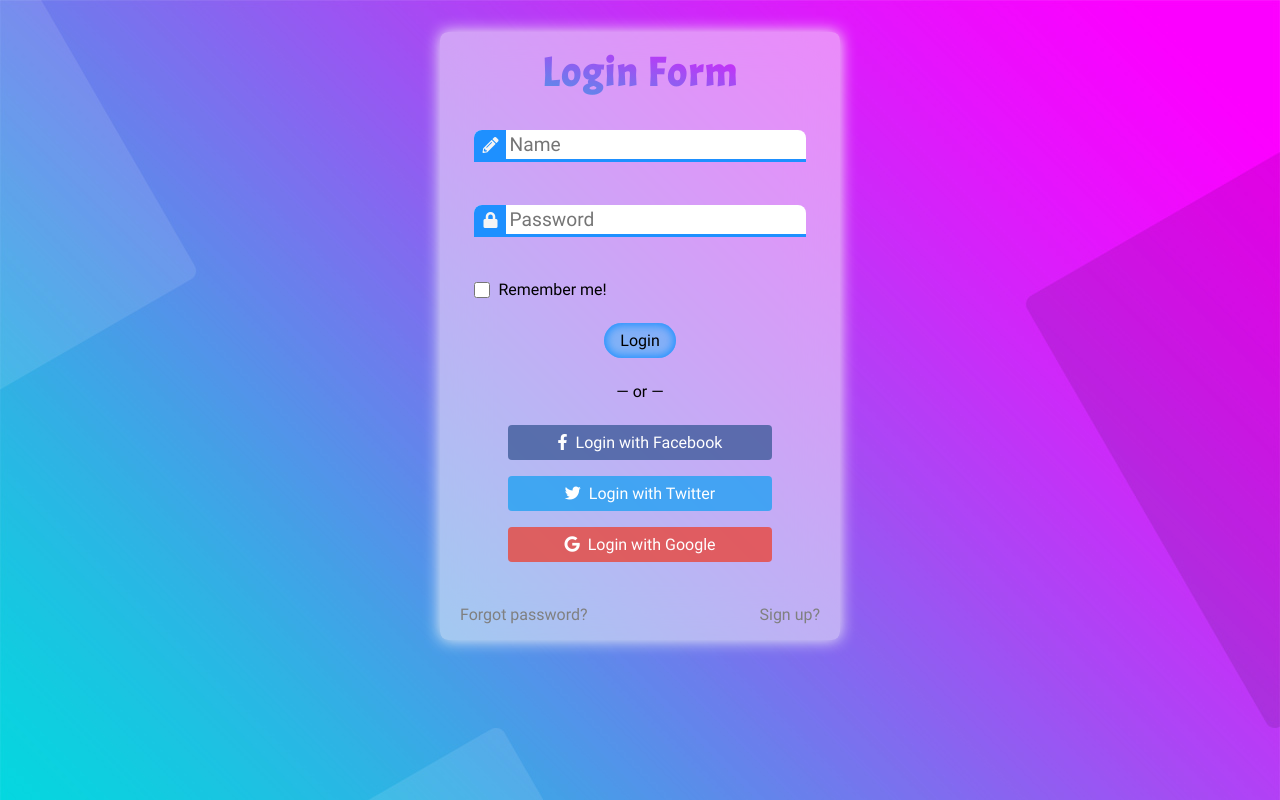
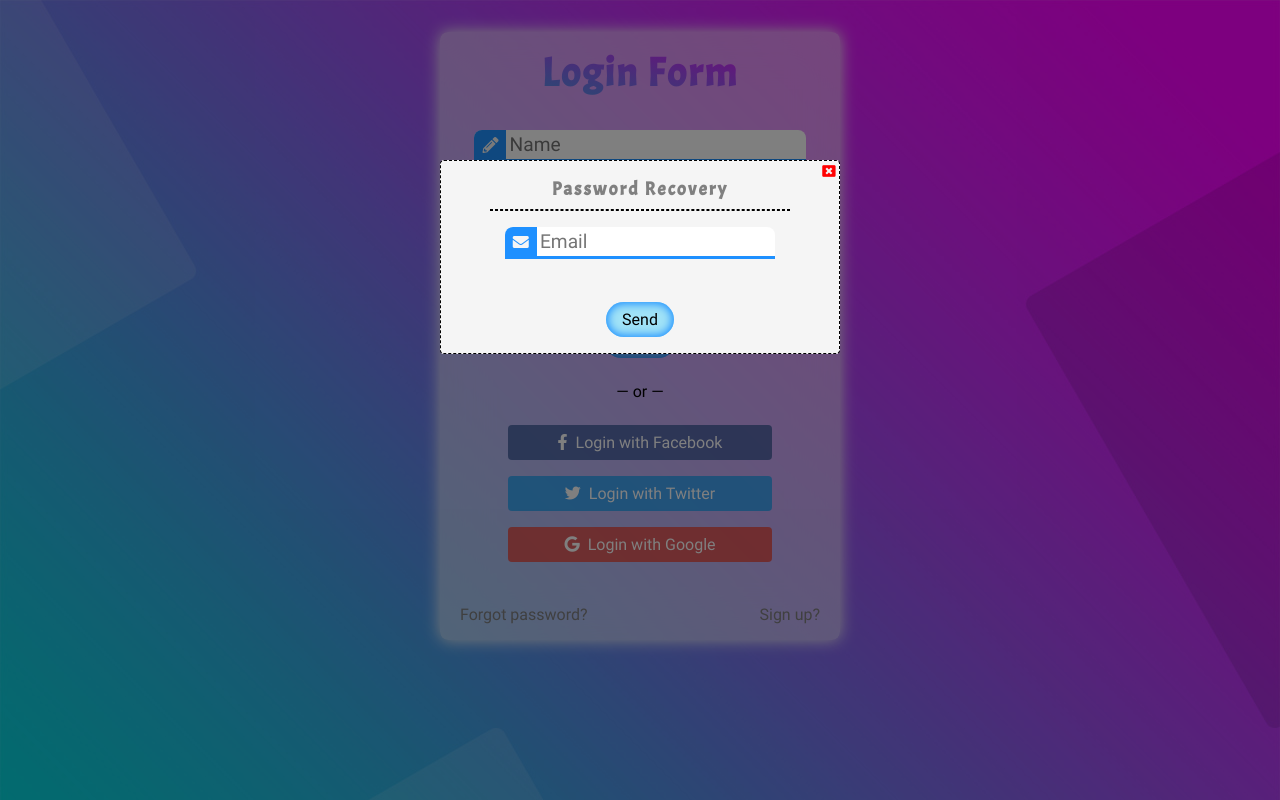
Before and after one commit to farshad-vgr/react-login-signup-form-ts, a React (Create React App) app: page / in a window 1280 px wide. Both pictures are taken after a click on the element "Forgot password?". Built offline with nearby package versions, Linux system fonts and the light colour scheme.

Commit message:
ModalBox component and password recovery added

```diff
--- a/src/App.css
+++ b/src/App.css
@@ -10,13 +10,16 @@
 
 :root {
 	--color-black: black;
+	--color-black-5: rgba(0, 0, 0, 0.5);
 	--color-gray: gray;
 	--color-lightgray: lightgray;
 	--color-whitesmoke: whitesmoke;
 	--color-white: white;
 	--color-orange: orange;
 	--color-red: red;
+	--color-blue: blue;
 	--color-dodgerblue: dodgerblue;
+	--color-transparent-skyblue: rgba(0, 190, 250, 0.35);
 
 	/* Toastify library customization */
 	--toastify-toast-width: 30vw;
@@ -55,11 +58,11 @@
   -webkit-text-fill-color: transparent;
 }
 
-.form-wrapper section {
+.form-wrapper section, .modal-box section {
 	width: 90%;
 }
 
-.form-wrapper input {
+.form-wrapper input, .modal-box input {
 	padding: 0.5rem 2.2rem;
 	width: 100%;
 	height: 2rem;
@@ -72,7 +75,7 @@
 	cursor: text;
 }
 
-.form-wrapper section small {
+.form-wrapper section small, .modal-box section small {
 	display: inline-block;
 	padding: 0 0.5rem;
 	width: 100%;
@@ -99,7 +102,7 @@
 	font-size: 1rem;
 	font-family: 'Roboto';
 	color: var(--color-black);
-	background-color: rgba(0, 190, 250, 0.35);
+	background-color: var(--color-transparent-skyblue);
 	box-shadow: 0 0 0.5rem 0.125rem var(--color-dodgerblue) inset;
 	transition: 0.5s;
 	cursor: pointer;
@@ -152,7 +155,7 @@
 	cursor: pointer;
 }
 .form-options span:hover {
-	color: blue;
+	color: var(--color-blue);
 }
 
 .content {
@@ -209,3 +212,47 @@
 	outline: none;
 	cursor: pointer;
 }
+
+.modal-backdrop {
+	position: fixed;
+	top: 0; right: 0; bottom: 0; left: 0;
+  background: var(--color-black-5);
+}
+
+.modal-box {
+	position: absolute;
+	top: 20%;
+	left: 50%;
+	transform: translateX(-50%);
+	display: flex;
+	justify-content: center;
+	align-items: center;
+	padding: 1rem 2rem;
+	width: 25rem;
+	border-radius: 0.25rem;
+	border: 1px dashed var(--color-black);
+	background-color: var(--color-whitesmoke);
+}
+
+.modal-btn {
+	position: absolute;
+	top: -0.125rem;
+	right: -0.125rem;
+	width: 1.5rem;
+	height: 1.5rem;
+	border: none;
+	color: red;
+	background-color: transparent;
+	cursor: pointer;
+}
+
+.modal-title {
+	padding-bottom: 0.5rem;
+	letter-spacing: 0.125rem;
+	font-family: "Acme", cursive;
+	color: var(--color-gray);
+}
+
+.modal-body {
+	margin-top: 1rem;
+}
--- a/src/App.tsx
+++ b/src/App.tsx
@@ -8,17 +8,17 @@ import "./App.css";
 
 function App(): JSX.Element {
 	// By default login form will be shown to the user
-	const [loginFormShowed, setLoginFrormShowed] = useState<boolean>(true);
+	const [showLoginForm, setShowLoginForm] = useState<boolean>(true);
 
 	// Switch between the Login component and the Signup component when the user clicked on a specific button on form
 	const formToggler: () => void = useCallback(() => {
-		setLoginFrormShowed(!loginFormShowed);
-	}, [loginFormShowed]);
+		setShowLoginForm(!showLoginForm);
+	}, [showLoginForm]);
 
 	return (
 		<>
 			<ToastContainer position="top-center" limit={2} newestOnTop={true} closeOnClick={false} draggablePercent={30} />
-			{loginFormShowed ? <LoginForm formToggler={formToggler} /> : <SignupForm formToggler={formToggler} />}
+			{showLoginForm ? <LoginForm formToggler={formToggler} /> : <SignupForm formToggler={formToggler} />}
 		</>
 	);
 }
--- a/src/components/LoginForm/LoginForm.tsx
+++ b/src/components/LoginForm/LoginForm.tsx
@@ -1,16 +1,23 @@
-import React, { memo, useRef } from "react";
+import React, { memo, useRef, useState } from "react";
+import { createPortal } from "react-dom";
 
 import useLogin from "../../hooks/useLogin/useLogin";
+import useRecovery from "../../hooks/useRecovery/useRecovery";
 
-import { UsernameInput, PasswordInput, CheckboxInput, SubmitButton, SocialButton } from "../../components";
+import { UsernameInput, PasswordInput, CheckboxInput, SubmitButton, SocialButton, ModalBox, EmailInput } from "../../components";
 
 interface Props {
 	formToggler: () => void;
 }
 
 const LoginForm = ({ formToggler }: Props): JSX.Element => {
-	const ref = useRef<HTMLElement>(null); // This useRef hook is for implementing forwardRef
-	const { state, dispatch, onSubmit } = useLogin(ref);
+	// These useRef hooks are for implementing forwardRef
+	const ref1 = useRef<HTMLElement>(null);
+	const ref2 = useRef<HTMLButtonElement>(null);
+
+	const { state, dispatch, onSubmit } = useLogin(ref1);
+	const [showModal, setShowModal] = useState<boolean>(false);
+	const { emailAddress, dispatchEmail, onRecovery } = useRecovery(ref2);
 
 	// Destructuring state values for easier usage in return section
 	const { username, password, usernameHint, passwordHint, isChecked } = state;
@@ -24,7 +31,7 @@ const LoginForm = ({ formToggler }: Props): JSX.Element => {
 					<form className="form" onSubmit={(e: React.FormEvent<HTMLFormElement>) => onSubmit(e)}>
 						<UsernameInput dispatch={dispatch} username={username} usernameHint={usernameHint} placeHolder="Name" />
 
-						<PasswordInput dispatch={dispatch} password={password} passwordHint={passwordHint} placeHolder="Password" ref={ref} />
+						<PasswordInput dispatch={dispatch} password={password} passwordHint={passwordHint} placeHolder="Password" ref={ref1} />
 
 						<CheckboxInput dispatch={dispatch} isChecked={isChecked} checkboxText="Remember me!" isRequired={false} />
 
@@ -46,7 +53,18 @@ const LoginForm = ({ formToggler }: Props): JSX.Element => {
 						</section>
 
 						<section className="form-options">
-							<span>Forgot password?</span>
+							<span onClick={() => setShowModal(true)}>Forgot password?</span>
+							{showModal &&
+								createPortal(
+									<ModalBox onClose={() => setShowModal(false)} title="Password Recovery" ref={ref2}>
+										<form className="form" onSubmit={(e: React.FormEvent<HTMLFormElement>) => { e.stopPropagation(); onRecovery(e);}}>
+											<EmailInput dispatch={dispatchEmail} email={emailAddress.email} emailHint={emailAddress.emailHint} placeHolder="Email" />
+											<SubmitButton btnText="Send" />
+										</form>
+									</ModalBox>,
+									document.body,
+								)}
+
 							<span
 								onClick={() => {
 									formToggler();
--- /dev/null
+++ b/src/components/ModalBox/ModalBox.tsx
@@ -0,0 +1,34 @@
+import React, { memo, forwardRef, Ref } from "react";
+
+interface Props {
+	onClose: () => void;
+	title: string;
+	children: React.ReactNode;
+}
+
+const ModalBox = forwardRef(({ onClose, title, children }: Props, ref2: Ref<HTMLButtonElement>) => {
+	return (
+		<>
+			<div
+				className="modal-backdrop"
+				onClick={(e: React.MouseEvent<HTMLDivElement, MouseEvent>) => {
+					if (e.target === e.currentTarget) {
+						onClose();
+					}
+				}}>
+				<div className="modal-box">
+					<button className="modal-btn" onClick={onClose} ref={ref2}>
+						<i className="fa fa-window-close"></i>
+					</button>
+					<section className="modal-main">
+						<h3 className="modal-title">{title}</h3>
+						<hr style={{ border: "1px dashed black" }}></hr>
+						<div className="modal-body">{children}</div>
+					</section>
+				</div>
+			</div>
+		</>
+	);
+});
+
+export default memo(ModalBox);
--- a/src/components/PasswordInput/PasswordInput.tsx
+++ b/src/components/PasswordInput/PasswordInput.tsx
@@ -15,7 +15,7 @@ interface Props {
 	placeHolder: string;
 }
 
-const PasswordInput = forwardRef(({ dispatch, password, passwordHint, placeHolder }: Props, ref: Ref<HTMLElement>): JSX.Element => {
+const PasswordInput = forwardRef(({ dispatch, password, passwordHint, placeHolder }: Props, ref1: Ref<HTMLElement>): JSX.Element => {
 	// Using a custom hook to change color and focus
 	const { iconStyle, inputStyle } = useHintStyle(passwordHint, placeHolder);
 
@@ -48,7 +48,7 @@ const PasswordInput = forwardRef(({ dispatch, password, passwordHint, placeHolde
 
 					<span className="show-hide">
 						<i
-							ref={ref}
+							ref={ref1}
 							id="show"
 							className="fa fa-eye"
 							onClick={(e: React.MouseEvent<HTMLElement, MouseEvent>) => {
--- a/src/components/SignupForm/SignupForm.tsx
+++ b/src/components/SignupForm/SignupForm.tsx
@@ -9,7 +9,7 @@ interface Props {
 }
 
 const SignupForm = ({ formToggler }: Props): JSX.Element => {
-	// These useRef hook is for implementing forwardRef
+	// These useRef hooks are for implementing forwardRef
 	const ref1 = useRef<HTMLElement>(null);
 	const ref2 = useRef<HTMLElement>(null);
 
--- a/src/components/index.ts
+++ b/src/components/index.ts
@@ -14,3 +14,4 @@ export { default as EmailInput } from "./EmailInput/EmailInput";
 export { default as CheckboxInput } from "./CheckboxInput/CheckboxInput";
 export { default as SubmitButton } from "./SubmitButton/SubmitButton";
 export { default as SocialButton } from "./SocialButton/SocialButton";
+export { default as ModalBox } from "./ModalBox/ModalBox";
--- /dev/null
+++ b/src/hooks/useRecovery/useRecovery.ts
@@ -0,0 +1,81 @@
+import { RefObject, useReducer } from "react";
+import { toast } from "react-toastify";
+
+interface State {
+	email: string;
+	emailHint: string;
+}
+
+interface Action {
+	type: string;
+	fieldName?: any;
+	payload?: string | boolean;
+}
+
+const initialState: State = {
+	email: "",
+	emailHint: "",
+};
+
+function recoveryReducer(state: State, action: Action): State {
+	const { type, fieldName, payload } = action;
+
+	switch (type) {
+		case "field": {
+			return {
+				...state,
+				[fieldName]: payload,
+				emailHint: "",
+			};
+		}
+		case "success": {
+			return {
+				email: "",
+				emailHint: "",
+			};
+		}
+		case "errorEmail": {
+			return {
+				...state,
+				emailHint: "Enter your email!",
+			};
+		}
+		default:
+			throw new Error("Error in signup reducer case: " + type);
+	}
+}
+
+type CustomHook = (ref: RefObject<HTMLElement>) => {
+	emailAddress: State;
+	dispatchEmail: React.Dispatch<Action>;
+	onRecovery: (e: React.FormEvent<HTMLFormElement>) => void;
+};
+
+const useRecovery: CustomHook = (ref) => {
+	const [emailAddress, dispatchEmail] = useReducer(recoveryReducer, initialState);
+
+	// When the user clicks on the Form's submit button, this function handle process
+	const onRecovery = (e: React.FormEvent<HTMLFormElement>): void => {
+		e.preventDefault();
+
+		// Evaluating input values and then showing the proper result to the user
+		if (formValidator(emailAddress.email)) {
+			dispatchEmail({ type: "success" });
+			if (ref.current !== null) { ref.current.click(); }
+			toast.success(`Successfully sent to ( ${emailAddress.email} )!`);
+			toast.clearWaitingQueue();
+		} else if (emailAddress.email.trim() === "") {
+			dispatchEmail({ type: "errorEmail" });
+		}
+	};
+
+	function formValidator(emailValue: string): boolean {
+		if (emailValue.length > 0 && !/^\s*$/.test(emailValue)) {
+			return true;
+		} else return false;
+	}
+
+	return { emailAddress, dispatchEmail, onRecovery };
+};
+
+export default useRecovery;
```
